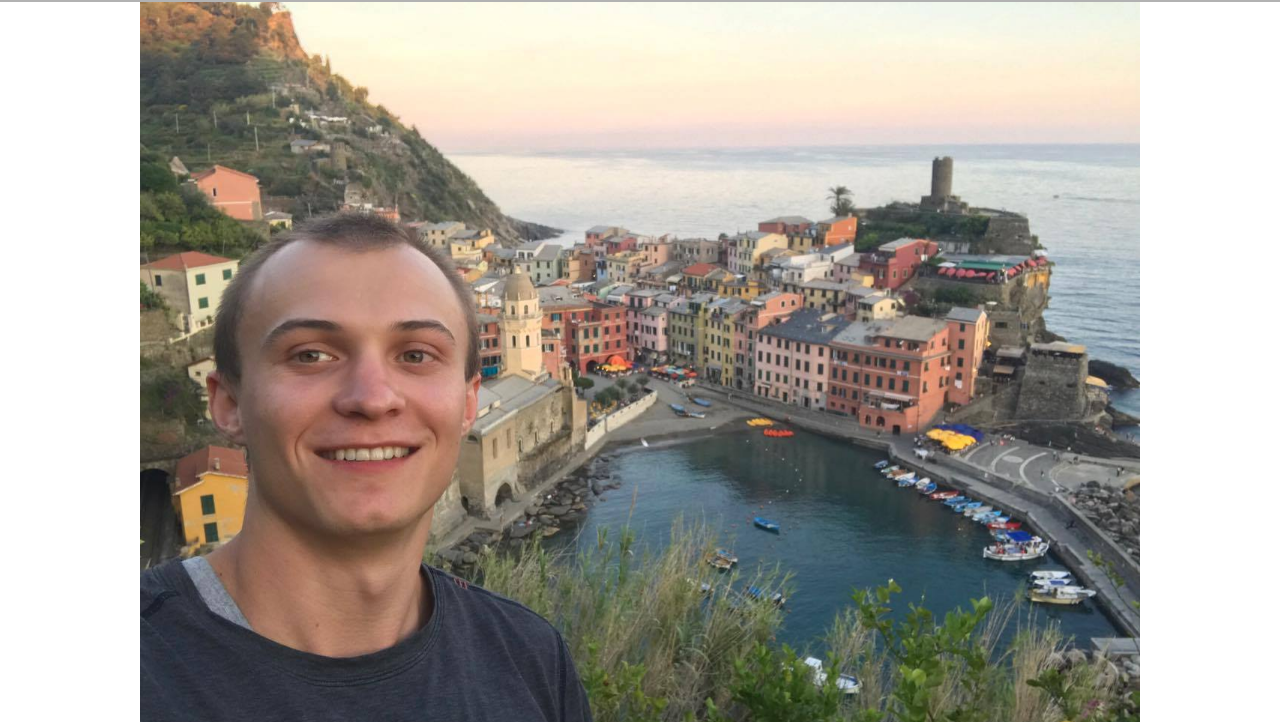
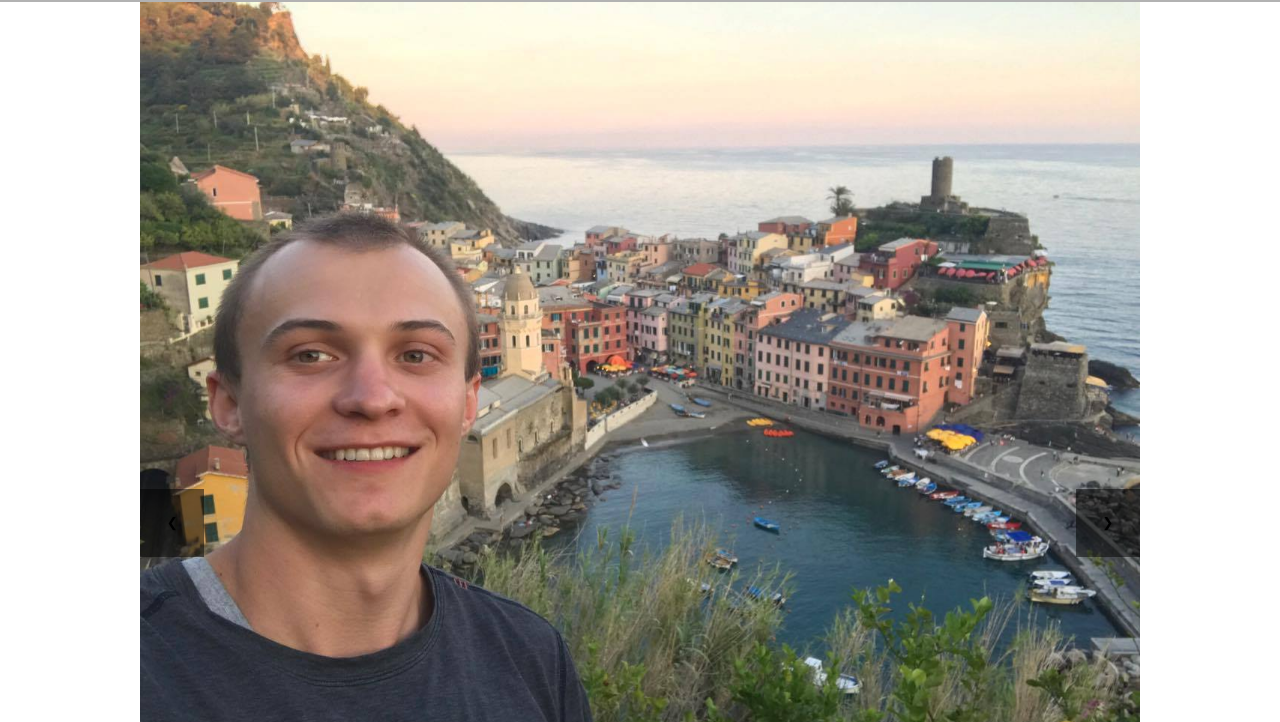
Before and after one commit to ztaylor2/portfolio, a plain HTML site: page index.html in a window 1280 px wide. Shown: the part 78-800 px from the top of the page. Drawn offline with nearby package versions, Linux system fonts and the light colour scheme.

Commit message:
added a little slide styling

```diff
--- a/index.html
+++ b/index.html
@@ -33,8 +33,8 @@
       <img class="slide" id="2" src="pic6.png" style="width:100%" />
       <img class="slide" id="3" src="pic5.jpeg" style="width:100%" />
       <img class="slide" id="4" src="me4.jpg" style="width:100%" />
-      <button class="button-left">&#10094;</button>
-      <button class="button-right">&#10095;</button>
+      <button class="button-left">&#10095;</button>
+      <button class="button-right">&#10094;</button>
     </aside>
 
     <main class="content">
--- a/style/base.css
+++ b/style/base.css
@@ -1,14 +1,9 @@
 body {
   width: 100%;
   font-family: sans-serif;
-  /*background-image: url("../me.jpg");*/
 }
 
 aside {
-  /*position: fixed;*/
-
   max-width: 1000px;
-  height: 1000px;
   margin: auto;
-  /*min-width: 50px;*/
 }
--- a/style/layout.css
+++ b/style/layout.css
@@ -41,6 +41,18 @@ nav h1 {
   display: block;
 }
 
+aside button {
+  padding: 2em;
+  background-color: rgba(0, 0, 0, 0.5);
+  position: relative;
+  top: -20em;
+  border: none;
+}
+
+.button-left {
+  float: right;
+}
+
 @media screen and (min-width: 640px) {
   .fa {
     display: none;
```
